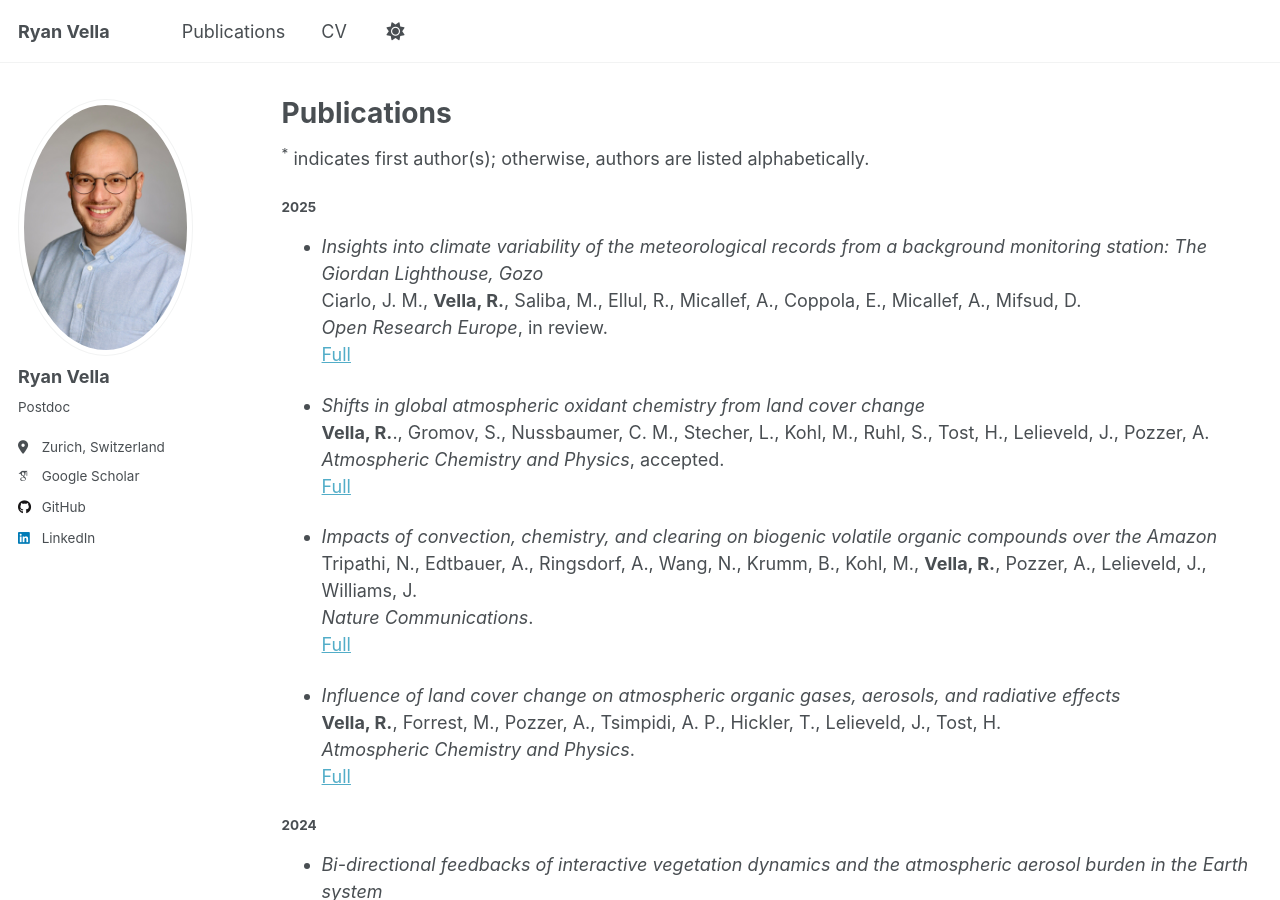
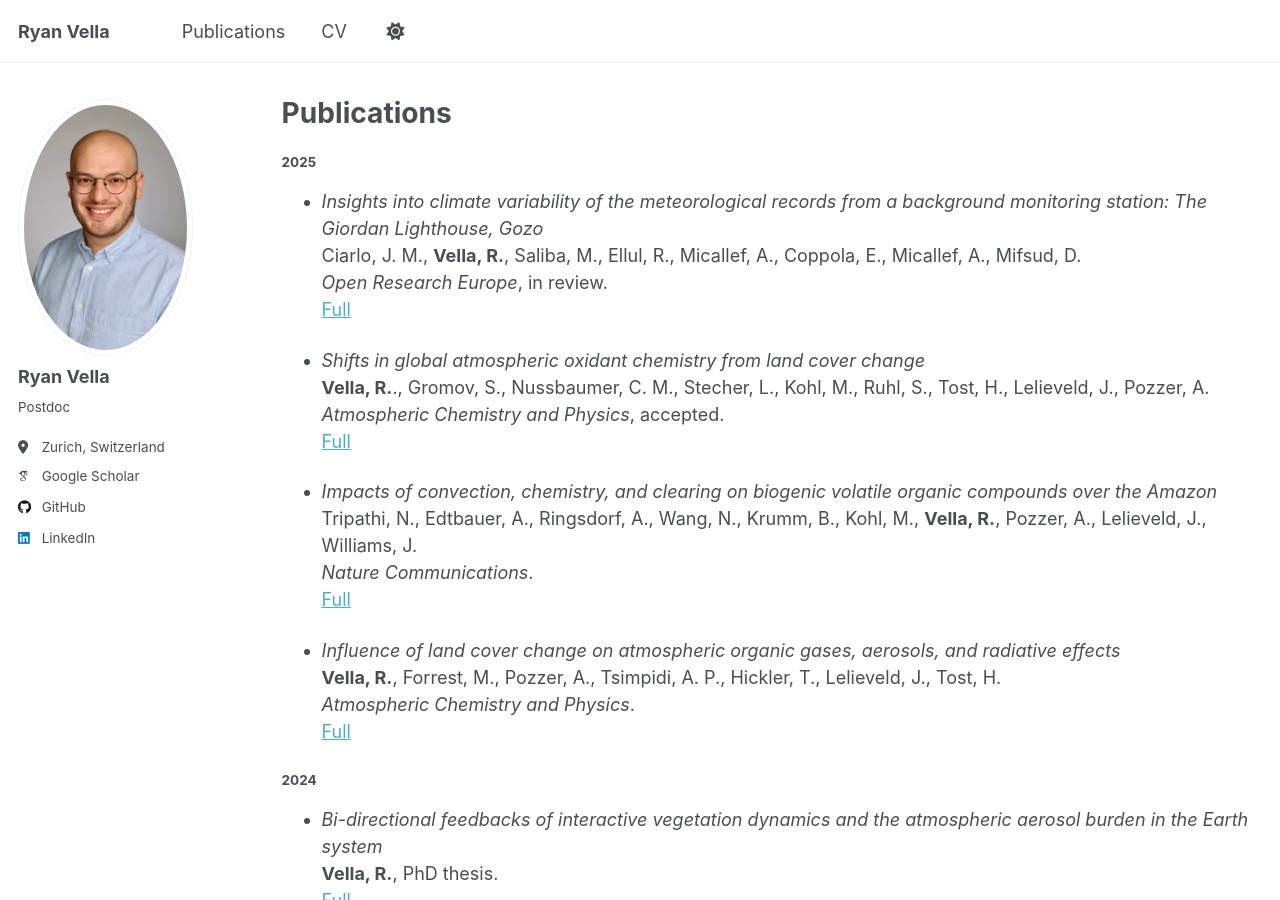
Before and after one commit to ryanvella9/ryanvella9.github.io, a Jekyll site: the page built from _pages/publications.md, in a window 1280 px wide and 900 px high. Built offline with Jekyll 4.4.1, drawn with Linux system fonts in a browser that asks for light colours; some web fonts are replaced; a script that is not in the unit is left out.

Commit message:
Update publications.md

```diff
--- a/_pages/publications.md
+++ b/_pages/publications.md
@@ -5,7 +5,6 @@ permalink: /publications/
 author_profile: true
 ---
 
-<sup>*</sup> indicates first author(s); otherwise, authors are listed alphabetically.
 
 #### 2025
 
```
